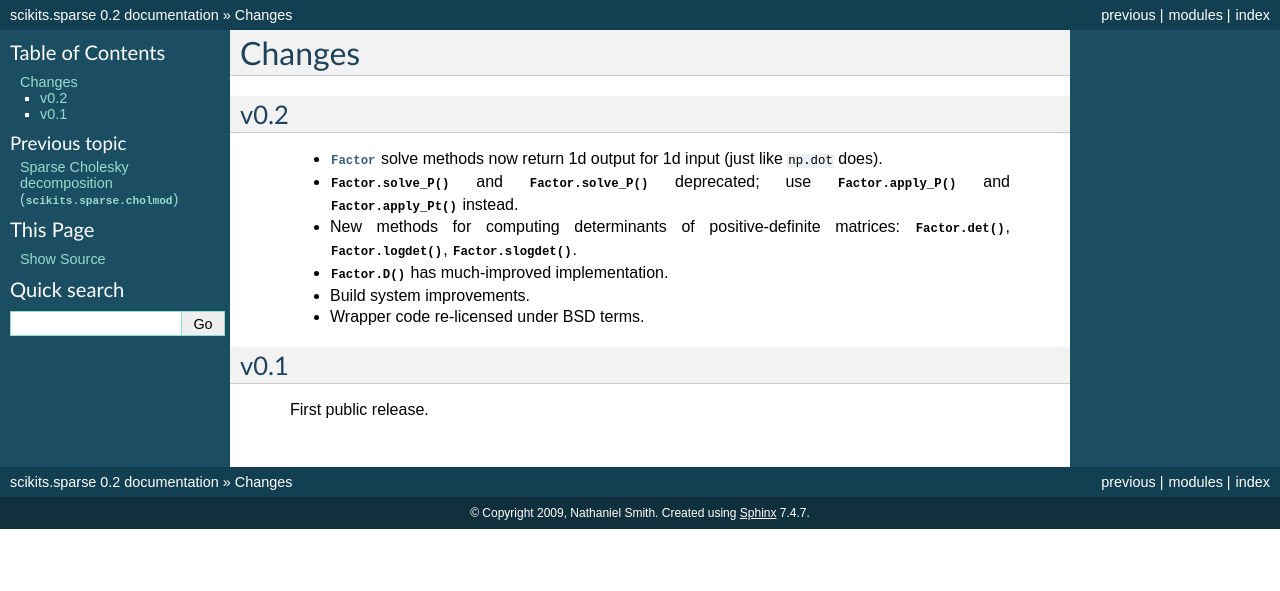
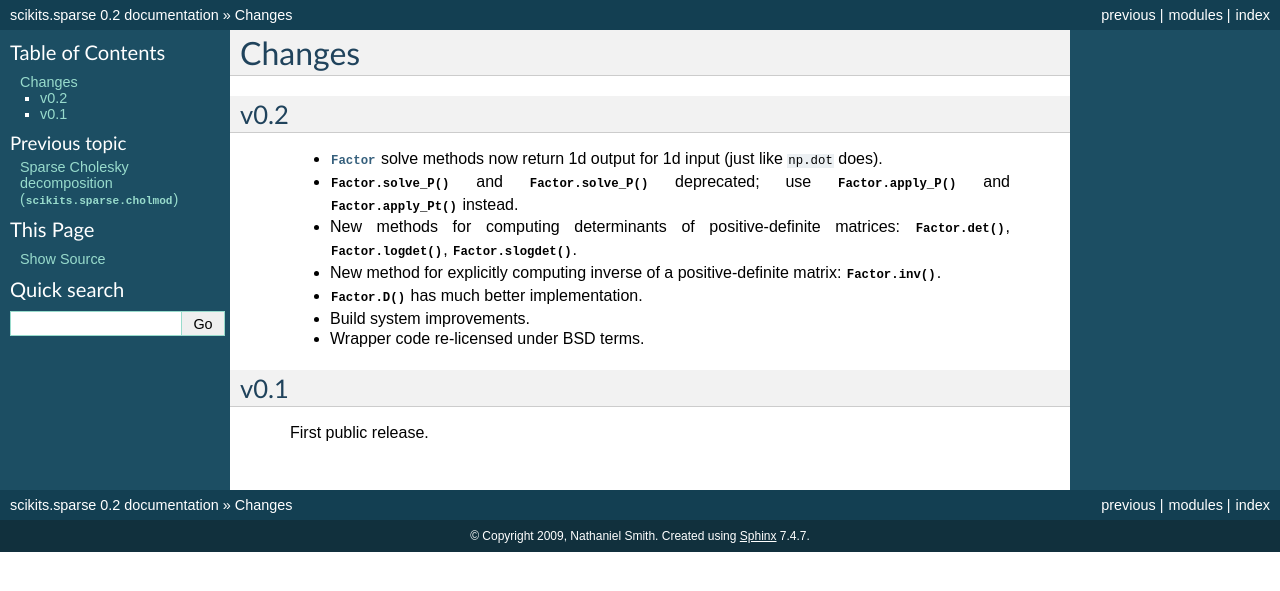
Before and after one commit to scikit-sparse/scikit-sparse, a Sphinx documentation site: the page built from doc/changes.rst, in a window 1280 px wide. Shown: the top 591 px of the page. Built offline with Sphinx 7.4.7, drawn with Linux system fonts in a browser that asks for light colours; formulas are drawn with MathJax 3.

Commit message:
add missing entry to changes.rst

```diff
--- a/doc/changes.rst
+++ b/doc/changes.rst
@@ -12,7 +12,9 @@ v0.2
   * New methods for computing determinants of positive-definite
     matrices: :meth:`Factor.det`, :meth:`Factor.logdet`,
     :meth:`Factor.slogdet`.
-  * :meth:`Factor.D` has much-improved implementation.
+  * New method for explicitly computing inverse of a positive-definite
+    matrix: :meth:`Factor.inv`.
+  * :meth:`Factor.D` has much better implementation.
   * Build system improvements.
   * Wrapper code re-licensed under BSD terms.
 
```
